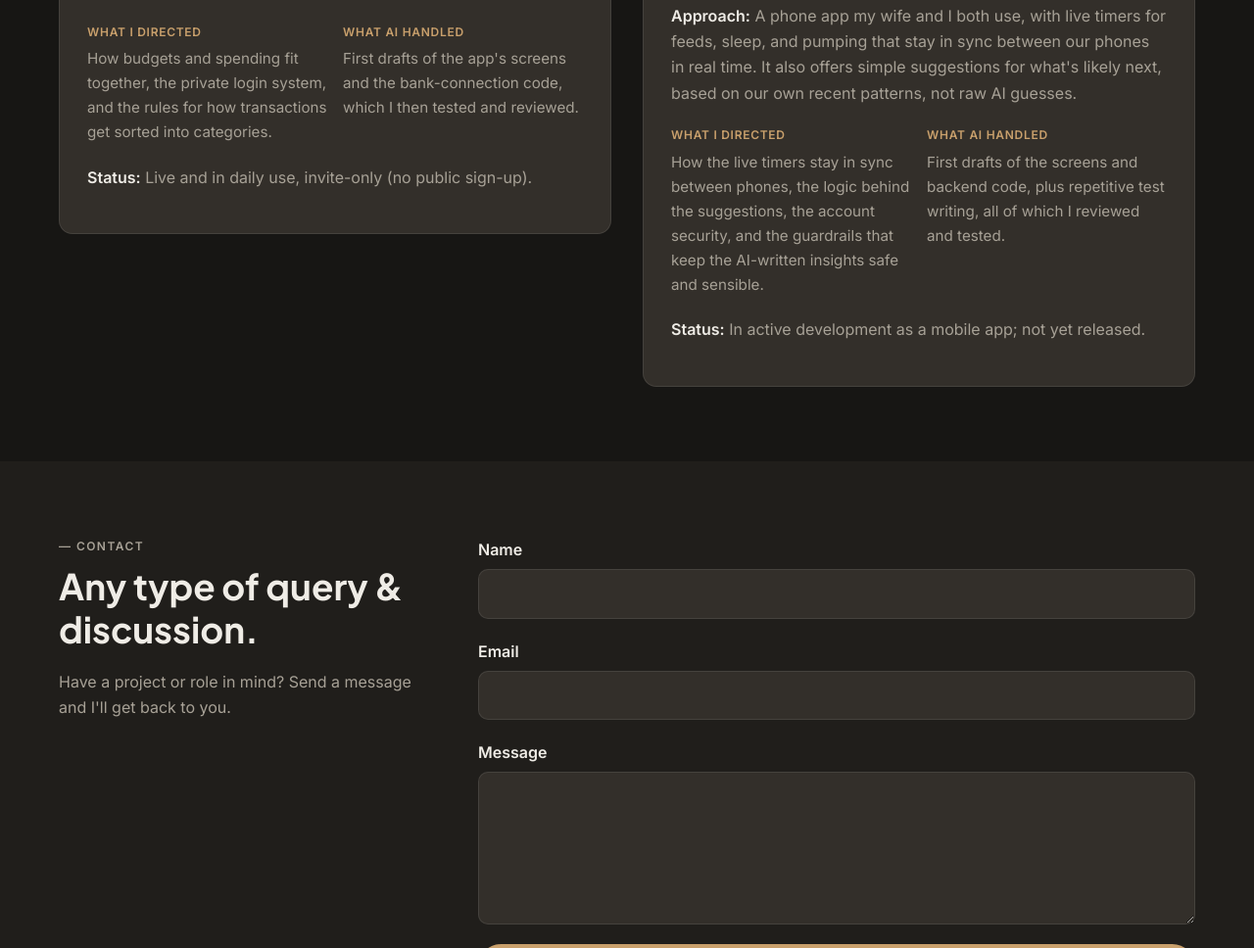
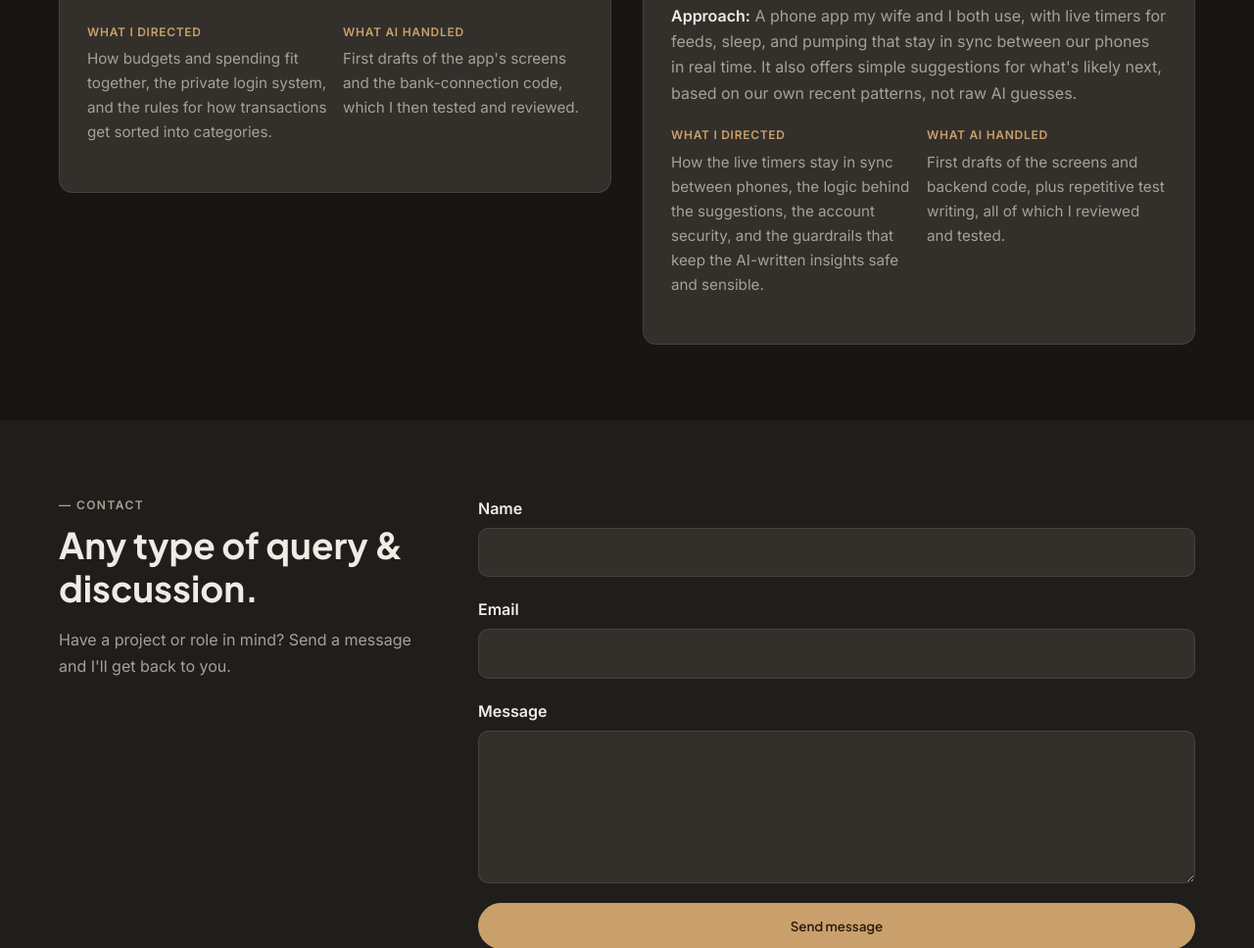
Before and after one commit to laingj1/portfolio, a plain HTML site: page index.html in a window 1280 px wide. Shown: the part 7698-8666 px from the top of the page at 98% size. Drawn offline with Linux system fonts and the light colour scheme.

Commit message:
Remove status paragraphs from case studies

```diff
--- a/index.html
+++ b/index.html
@@ -502,7 +502,6 @@
                   <dd>First drafts of the app's screens and the bank-connection code, which I then tested and reviewed.</dd>
                 </div>
               </dl>
-              <p class="case__desc"><strong>Status:</strong> Live and in daily use, invite-only (no public sign-up).</p>
             </div>
           </article>
 
@@ -539,7 +538,6 @@
                   <dd>First drafts of the screens and backend code, plus repetitive test writing, all of which I reviewed and tested.</dd>
                 </div>
               </dl>
-              <p class="case__desc"><strong>Status:</strong> In active development as a mobile app; not yet released.</p>
             </div>
           </article>
         </div>
```
